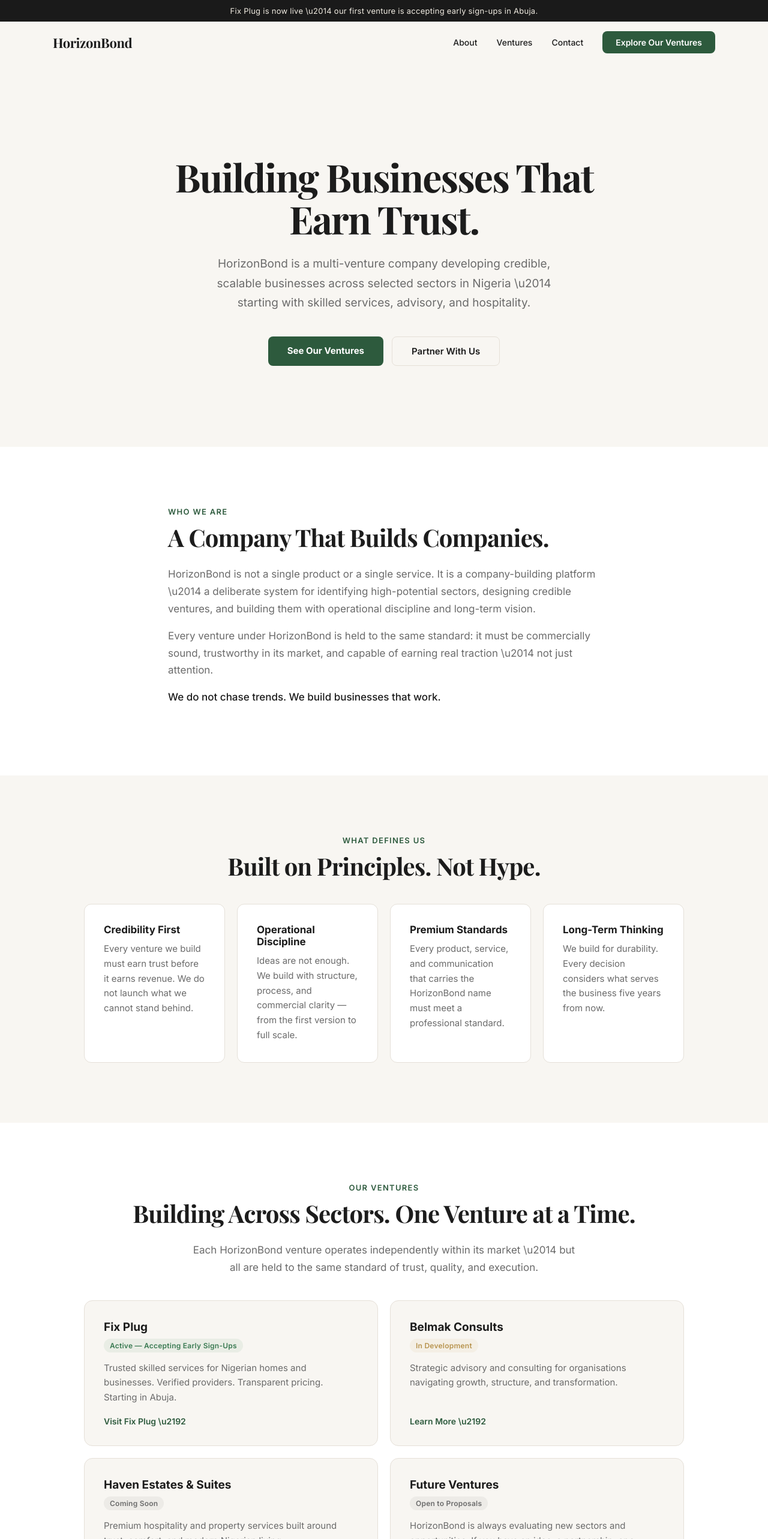
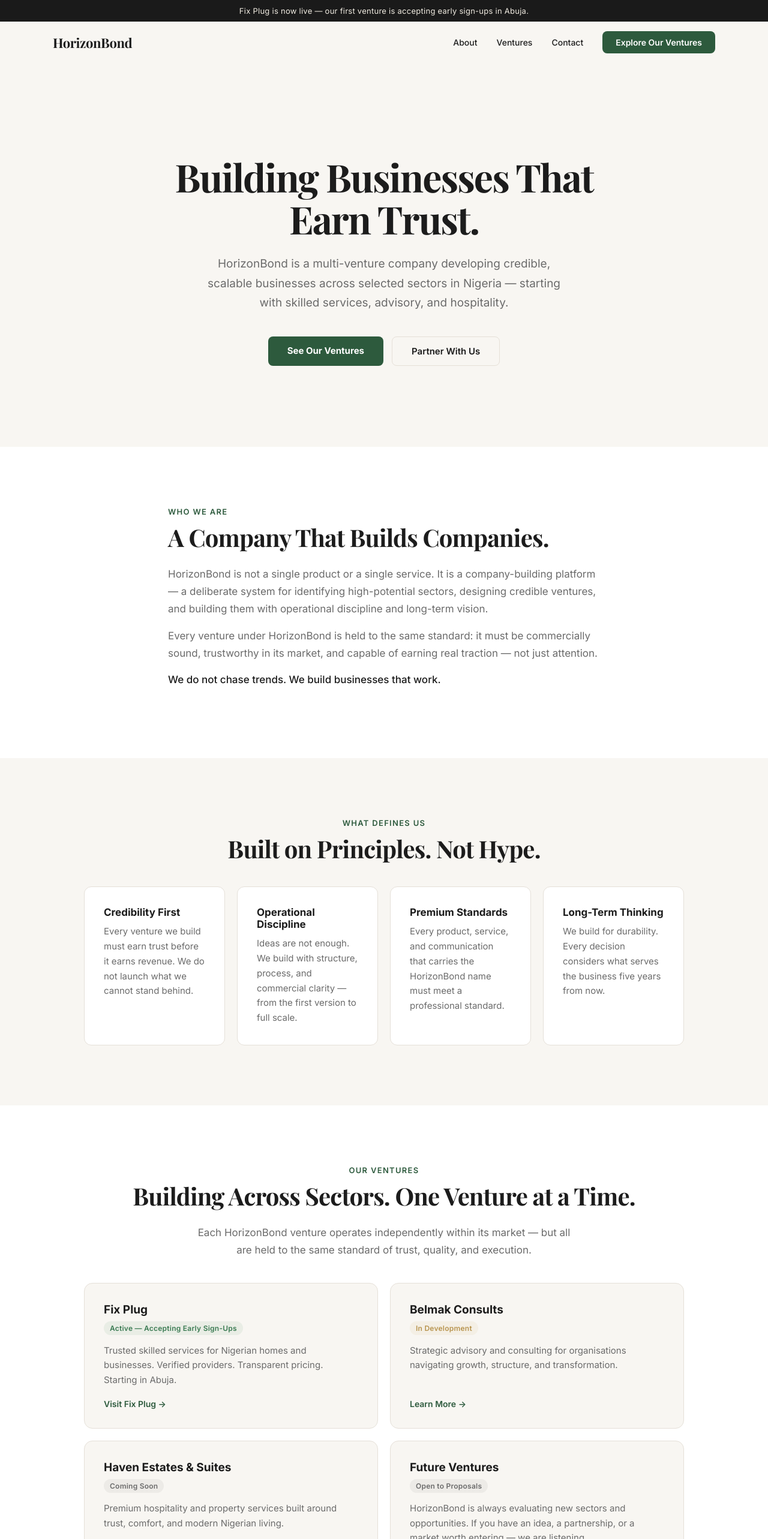
Before and after one commit to horizonbondcorp-cpu/horizonbond-site, a React (Vite) app: page / in a window 1280 px wide. Shown: the top 2566 px of the page at 60% size. Built offline with nearby package versions, Linux system fonts and the light colour scheme.

Commit message:
Fix Unicode characters rendering as escaped sequences

```diff
--- a/src/App.jsx
+++ b/src/App.jsx
@@ -21,7 +21,7 @@
   {
     name: "Fix Plug",
     desc: "Trusted skilled services for Nigerian homes and businesses. Verified providers. Transparent pricing. Starting in Abuja.",
-    status: "Active \u2014 Accepting Early Sign-Ups",
+    status: "Active — Accepting Early Sign-Ups",
     statusColor: C.accentLight,
     cta: "Visit Fix Plug",
     href: "https://fixplug.org",
@@ -44,7 +44,7 @@
   },
   {
     name: "Future Ventures",
-    desc: "HorizonBond is always evaluating new sectors and opportunities. If you have an idea, a partnership, or a market worth entering \u2014 we are listening.",
+    desc: "HorizonBond is always evaluating new sectors and opportunities. If you have an idea, a partnership, or a market worth entering — we are listening.",
     status: "Open to Proposals",
     statusColor: C.muted,
     cta: "Talk to Us",
@@ -54,7 +54,7 @@
 
 const principles = [
   { title: "Credibility First", body: "Every venture we build must earn trust before it earns revenue. We do not launch what we cannot stand behind." },
-  { title: "Operational Discipline", body: "Ideas are not enough. We build with structure, process, and commercial clarity \u2014 from the first version to full scale." },
+  { title: "Operational Discipline", body: "Ideas are not enough. We build with structure, process, and commercial clarity — from the first version to full scale." },
   { title: "Premium Standards", body: "Every product, service, and communication that carries the HorizonBond name must meet a professional standard." },
   { title: "Long-Term Thinking", body: "We build for durability. Every decision considers what serves the business five years from now." },
 ];
@@ -81,7 +81,7 @@
   return (
     <div style={{ background: C.bgDark, padding: "10px 24px", textAlign: "center" }}>
       <p style={{ fontFamily: sans, color: C.cream, fontSize: 13, margin: 0, letterSpacing: "0.02em" }}>
-        Fix Plug is now live \u2014 our first venture is accepting early sign-ups in Abuja.
+        Fix Plug is now live — our first venture is accepting early sign-ups in Abuja.
       </p>
     </div>
   );
@@ -170,7 +170,7 @@
         fontFamily: sans, fontSize: mobile ? 16 : 19, color: C.muted,
         lineHeight: 1.7, maxWidth: 600, margin: "0 0 40px",
       }}>
-        HorizonBond is a multi-venture company developing credible, scalable businesses across selected sectors in Nigeria \u2014 starting with skilled services, advisory, and hospitality.
+        HorizonBond is a multi-venture company developing credible, scalable businesses across selected sectors in Nigeria — starting with skilled services, advisory, and hospitality.
       </p>
       <div style={{ display: "flex", gap: 14, flexWrap: "wrap", justifyContent: "center" }}>
         <a href="#ventures" style={{
@@ -194,10 +194,10 @@
         <Label>Who We Are</Label>
         <Heading>A Company That Builds Companies.</Heading>
         <Body>
-          HorizonBond is not a single product or a single service. It is a company-building platform \u2014 a deliberate system for identifying high-potential sectors, designing credible ventures, and building them with operational discipline and long-term vision.
+          HorizonBond is not a single product or a single service. It is a company-building platform — a deliberate system for identifying high-potential sectors, designing credible ventures, and building them with operational discipline and long-term vision.
         </Body>
         <Body>
-          Every venture under HorizonBond is held to the same standard: it must be commercially sound, trustworthy in its market, and capable of earning real traction \u2014 not just attention.
+          Every venture under HorizonBond is held to the same standard: it must be commercially sound, trustworthy in its market, and capable of earning real traction — not just attention.
         </Body>
         <Body style={{ color: C.text, fontWeight: 500 }}>
           We do not chase trends. We build businesses that work.
@@ -245,7 +245,7 @@
         <Label style={{ textAlign: "center" }}>Our Ventures</Label>
         <Heading style={{ textAlign: "center" }}>Building Across Sectors. One Venture at a Time.</Heading>
         <Body style={{ textAlign: "center", maxWidth: 640, margin: "0 auto 40px" }}>
-          Each HorizonBond venture operates independently within its market \u2014 but all are held to the same standard of trust, quality, and execution.
+          Each HorizonBond venture operates independently within its market — but all are held to the same standard of trust, quality, and execution.
         </Body>
         <div style={{
           display: "grid",
@@ -285,7 +285,7 @@
                 fontFamily: sans, display: "inline-block", marginTop: 18,
                 fontSize: 14, fontWeight: 600, color: C.accent, textDecoration: "none",
               }}>
-                {v.cta} \u2192
+                {v.cta} →
               </a>
             </div>
           ))}
@@ -300,7 +300,7 @@
     <section id="fixplug" style={{ padding: mobile ? "64px 20px" : "100px 24px", background: C.bgForest }}>
       <div style={{ maxWidth: 900, margin: "0 auto" }}>
         <Label style={{ color: C.gold }}>Featured Venture</Label>
-        <Heading style={{ color: C.white }}>Fix Plug \u2014 Our First Venture. Now Live.</Heading>
+        <Heading style={{ color: C.white }}>Fix Plug — Our First Venture. Now Live.</Heading>
         <p style={{
           fontFamily: sans, fontSize: mobile ? 16 : 17,
           color: "rgba(255,255,255,0.75)", lineHeight: 1.7, margin: "0 0 14px", maxWidth: 700,
@@ -316,7 +316,7 @@
         <div style={{ display: "flex", flexDirection: "column", gap: 12, marginBottom: 36 }}>
           {fpFeatures.map((f, i) => (
             <div key={i} style={{ display: "flex", alignItems: "flex-start", gap: 12 }}>
-              <span style={{ color: C.gold, fontSize: 14, marginTop: 3, flexShrink: 0 }}>\u2726</span>
+              <span style={{ color: C.gold, fontSize: 14, marginTop: 3, flexShrink: 0 }}>✦</span>
               <span style={{ fontFamily: sans, color: "rgba(255,255,255,0.8)", fontSize: 15, lineHeight: 1.6 }}>{f}</span>
             </div>
           ))}
@@ -325,7 +325,7 @@
           fontFamily: sans, display: "inline-block", background: C.gold, color: C.bgDark,
           padding: "14px 32px", borderRadius: 8, textDecoration: "none", fontSize: 15, fontWeight: 700,
         }}>
-          Explore Fix Plug \u2192
+          Explore Fix Plug →
         </a>
       </div>
     </section>
@@ -339,10 +339,10 @@
         <Label style={{ textAlign: "center" }}>Why Us</Label>
         <Heading style={{ textAlign: "center" }}>Why Build With HorizonBond?</Heading>
         <Body style={{ textAlign: "center" }}>
-          Whether you are a potential customer of one of our ventures, a professional looking to partner, or an investor evaluating what we are building \u2014 the answer is the same.
+          Whether you are a potential customer of one of our ventures, a professional looking to partner, or an investor evaluating what we are building — the answer is the same.
         </Body>
         <Body style={{ textAlign: "center" }}>
-          HorizonBond exists to build businesses that people can trust. Not businesses that look impressive on a pitch deck but fall apart in practice. Businesses that work \u2014 for customers, for providers, for partners, and for the markets they serve.
+          HorizonBond exists to build businesses that people can trust. Not businesses that look impressive on a pitch deck but fall apart in practice. Businesses that work — for customers, for providers, for partners, and for the markets they serve.
         </Body>
         <Body style={{ textAlign: "center", color: C.text, fontWeight: 500 }}>
           We are early. We are deliberate. And we are building something that lasts.
@@ -360,12 +360,12 @@
           fontFamily: serif, fontSize: mobile ? 28 : "clamp(30px, 4vw, 42px)",
           fontWeight: 700, color: C.white, lineHeight: 1.15, margin: "0 0 16px", letterSpacing: "-0.02em",
         }}>
-          Let\u2019s Build Something Worth Trusting.
+          Let’s Build Something Worth Trusting.
         </h2>
         <p style={{
           fontFamily: sans, fontSize: 17, color: "rgba(255,255,255,0.6)", lineHeight: 1.7, margin: "0 0 36px",
         }}>
-          Whether you want to partner with HorizonBond, invest in a venture, or join one of our teams \u2014 we would like to hear from you.
+          Whether you want to partner with HorizonBond, invest in a venture, or join one of our teams — we would like to hear from you.
         </p>
         <a href="mailto:horizonbondcorp@gmail.com" style={{
           fontFamily: sans, display: "inline-block", background: C.white, color: C.bgDark,
@@ -406,7 +406,7 @@
         ))}
       </div>
       <span style={{ fontFamily: sans, fontSize: 12, color: "rgba(255,255,255,0.25)" }}>
-        \u00A9 2025 HorizonBond. All rights reserved.
+        © 2025 HorizonBond. All rights reserved.
       </span>
     </footer>
   );
```
